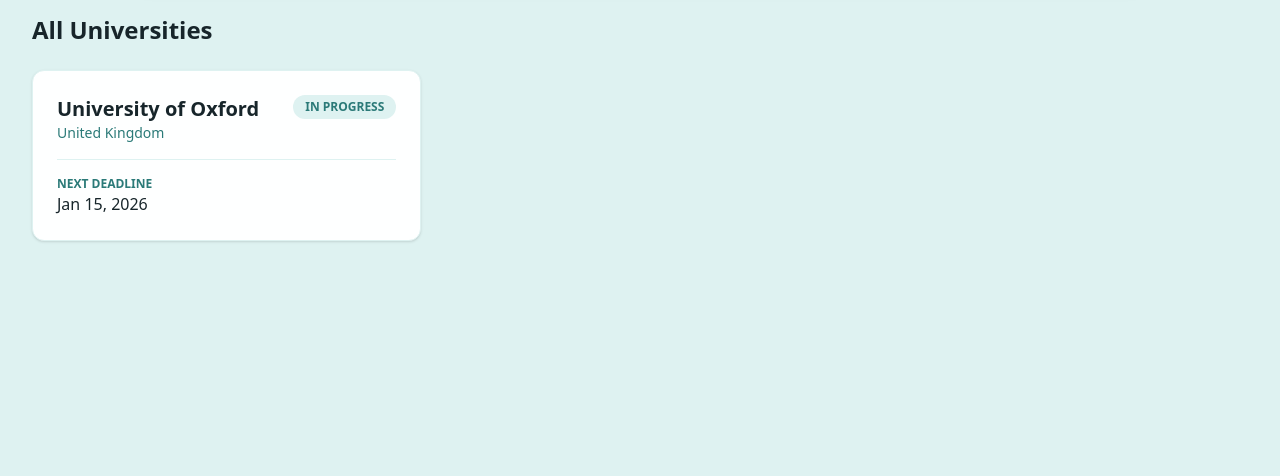
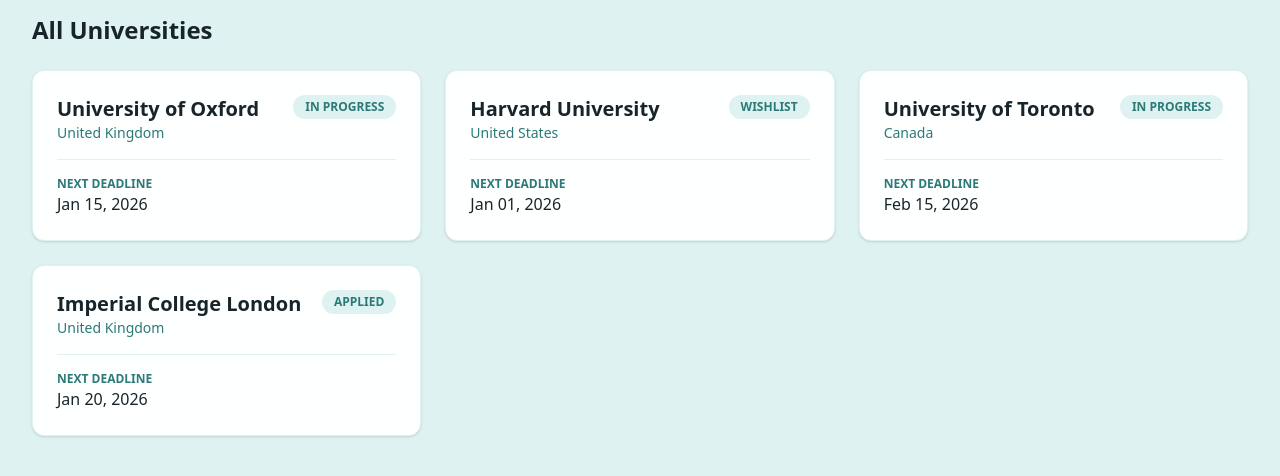
Before and after one commit to saamimahmud/Application-Patrol, a Next.js app: page / in a window 1280 px wide. Shown: the part 204-680 px from the top of the page. Built offline with nearby package versions, Linux system fonts and the light colour scheme.

Commit message:
updated the UI to use our filteredUnis

```diff
--- a/app/page.tsx
+++ b/app/page.tsx
@@ -24,6 +24,7 @@
   // This is the "Memory" of our app. It starts as an empty string.
   const [selectedCountry, setSelectedCountry] = useState("");
   const filteredUnis = selectedCountry ? ALL_UNIVERSITIES.filter(uni => uni.country === selectedCountry) : ALL_UNIVERSITIES;
+
   return (
     <main className="min-h-screen bg-brand-light p-8">
       <header className="mb-8">
@@ -55,13 +56,21 @@
       </div>
 
       <div className="grid grid-cols-1 md:grid-cols-2 lg:grid-cols-3 gap-6">
-        <UniCard
-          name="University of Oxford"
-          country="United Kingdom"
-          deadline="Jan 15, 2026"
-          status="In Progress"
-        />
-      </div>
+  {filteredUnis.map((uni) => (
+    <UniCard
+      key={uni.id} // React needs a 'key' to keep track of items in a list
+      name={uni.name}
+      country={uni.country}
+      deadline={uni.deadline}
+      status={uni.status}
+    />
+  ))}
+
+  {/* Show a message if no universities are found for a country */}
+  {filteredUnis.length === 0 && (
+    <p className="text-brand-deep italic">No applications started for {selectedCountry} yet.</p>
+  )}
+</div>
     </main>
   );
 }
```
